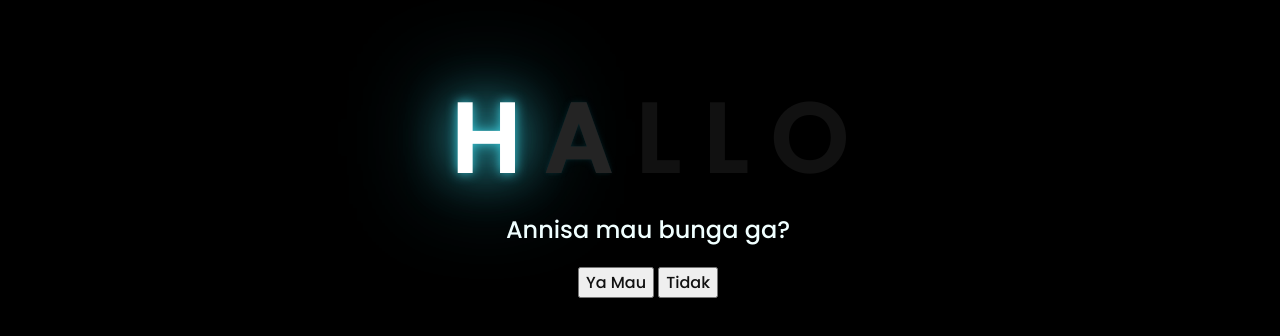
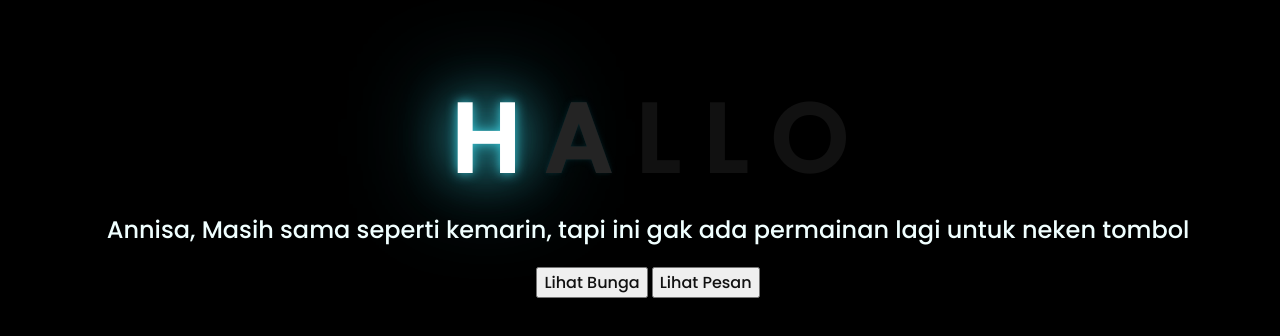
Before and after one commit to Chandralaksana22/Flower, a plain HTML site: page index.html in a window 1280 px wide. Shown: the part 226-562 px from the top of the page. Drawn offline with Linux system fonts and the light colour scheme.

Commit message:
Update index.html

```diff
--- a/index.html
+++ b/index.html
@@ -18,14 +18,14 @@
         <span>O</span>
     </div>
     <div class="description">
-        <span>Annisa mau bunga ga?</span>
+        <span>Annisa, Masih sama seperti kemarin, tapi ini gak ada permainan lagi untuk neken tombol</span>
     </div>
     <div class="button">
         <button id="yaButton">
-            <a href="flower.html">Ya Mau</a>
+            <a href="flower.html">Lihat Bunga</a>
         </button>
         <button id="tidakButton">
-            <a>Tidak</a>
+            <a>Lihat Pesan</a>
         </button>
     </div>
     <script>
@@ -34,7 +34,7 @@
 
         // Menambahkan event listener untuk mengaktifkan notifikasi saat tombol "Tidak" diklik
         tidakButton.addEventListener("click", function() {
-            alert("Button sedang tidak berfungsi jadi silahkan klik ya.");
+            alert("Cepet sembuh, Jangan lupa banyakin minum air dan peregangan");
         });
     </script>
 </body>
```
